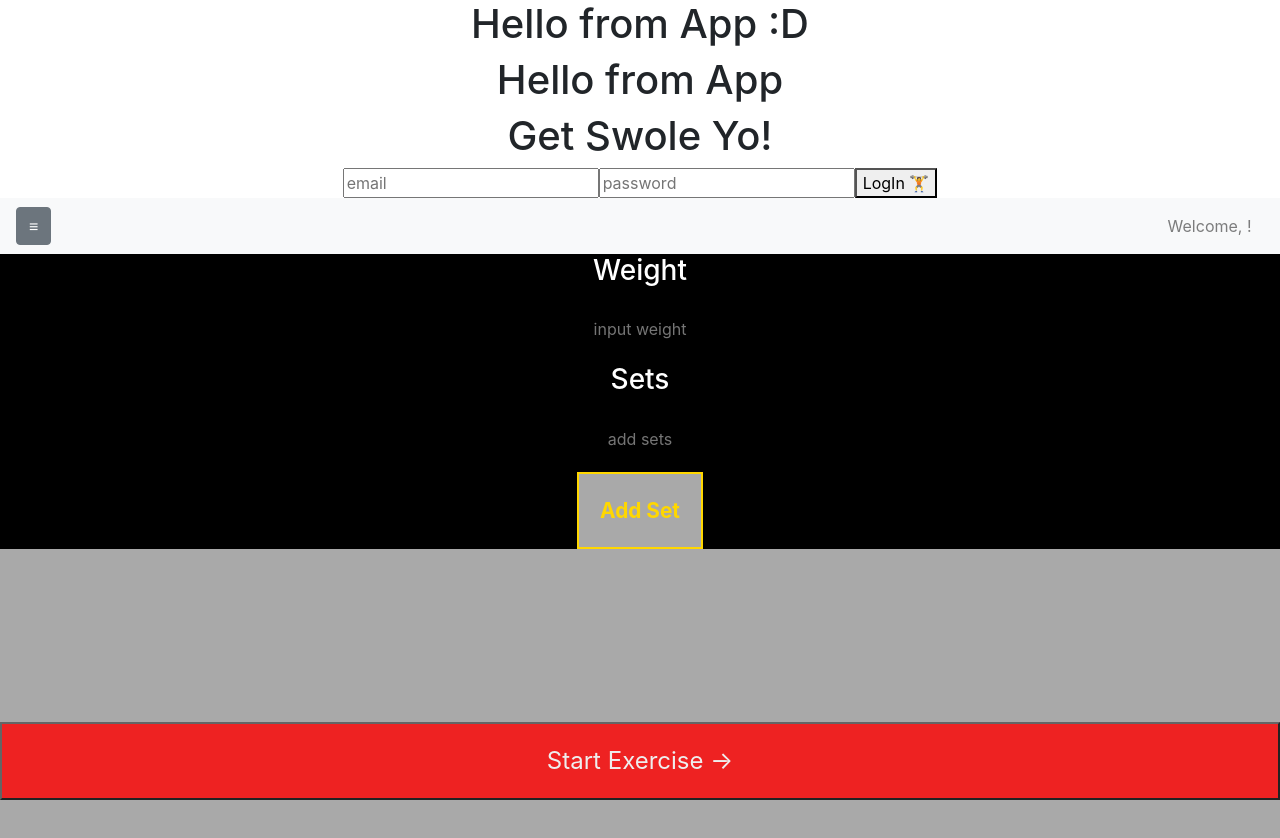
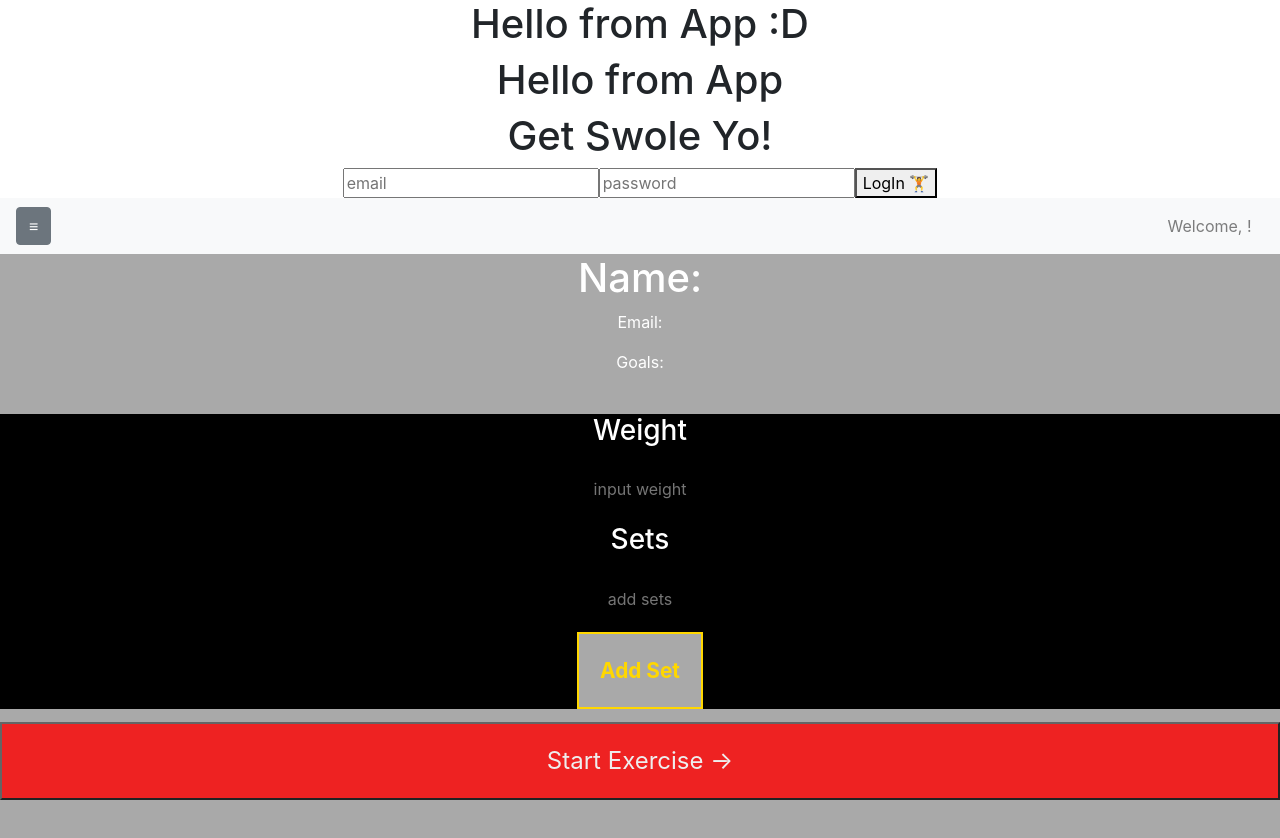
Before and after one commit to bw-weightlifting-journal-3/frontend-weight-lifting, a React (Create React App) app in the folder weight-lifting/: page /login in a window 1280 px wide. Shown: the top 838 px of the page. Built offline with nearby package versions, Linux system fonts and the light colour scheme; no server answers; the HTML template or start-up script is replaced by a standard one.

Commit message:
implemented userpage

```diff
--- a/weight-lifting/src/Components/AddWorkoutView.js
+++ b/weight-lifting/src/Components/AddWorkoutView.js
@@ -1,6 +1,7 @@
 import React, { useState } from 'react';
 import styled from 'styled-components';
 import Navigation from './Navigation';
+import UserPage from './UserPage';
 
 // Have to map over 'Sets'
 
@@ -26,6 +27,7 @@ const AddWorkoutView = () => {
     <Wrapper>
       {/* Placeholder for Navbar */}
       <Navigation />
+      <UserPage />
       {/* Input field to add sets */}
       <Form onSubmit={SubmitHandler}>
         <h3>Weight</h3>
--- /dev/null
+++ b/weight-lifting/src/Components/UserPage.jsx
@@ -0,0 +1,29 @@
+import React, { useState, useEffect } from "react";
+import axiosWithAuth from "../utils/AxiosWithAuth";
+import styled from "styled-components";
+
+const UserPage = () => {
+    const [data, setData] = useState("");
+
+    useEffect(() => {
+        axiosWithAuth()
+        .get('api/user')
+        .then(res => {
+            setData(res.data);
+        })
+        .catch(err => {
+            console.log(err);
+        })
+    })
+
+    return (
+        <div>
+            <h1>Name: {data.name}</h1>
+            <p>Email: {data.email}</p>
+            <p>Goals: {data.goals}</p>
+            <img src={data.avatar_url}/>
+        </div>
+    )
+};
+
+export default UserPage;
```
